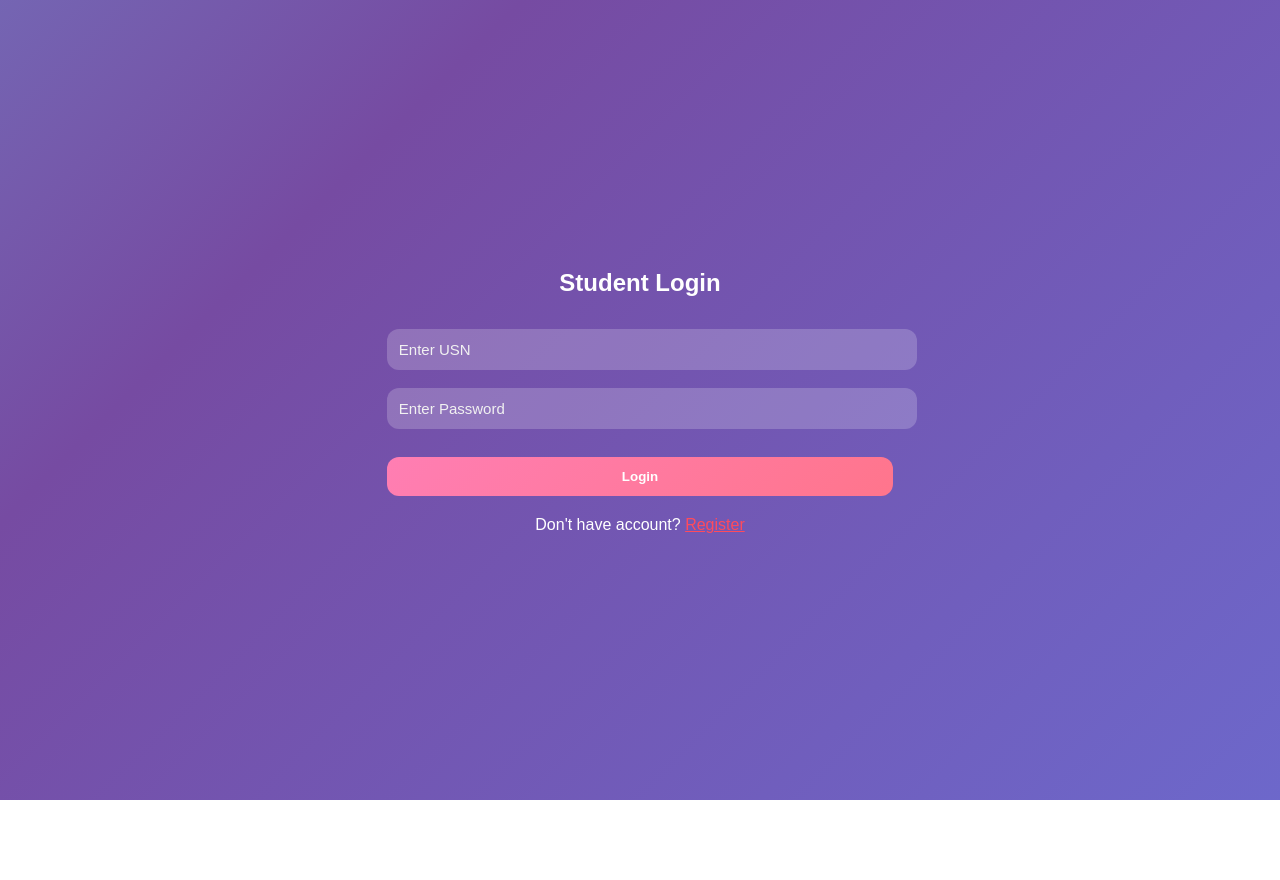
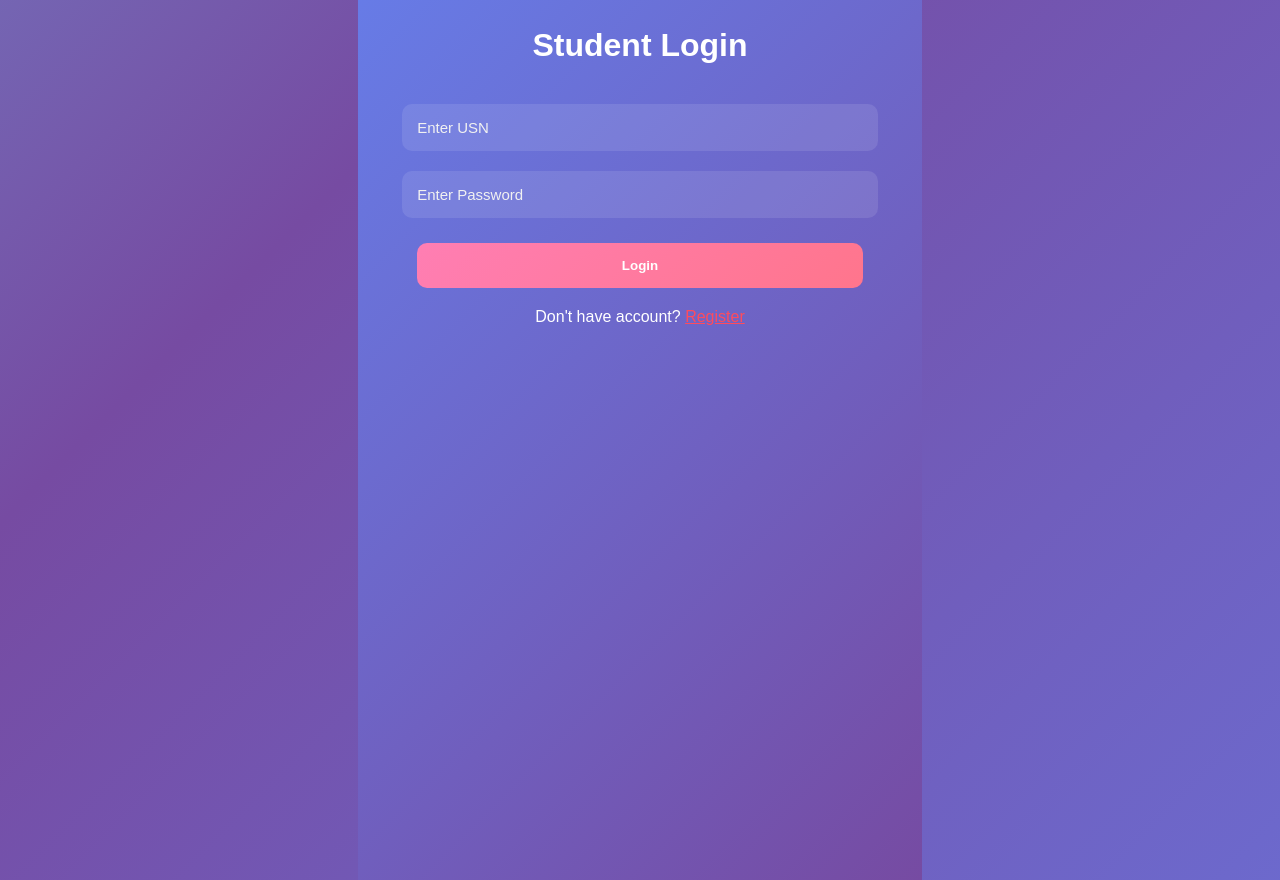
Before and after one commit to Hema-GK/smart-attendance-frontend, a React app: page /student/login in a window 1280 px wide. Before the commit the page ends 800 px from the top, so only its background shows below. Built offline with nearby package versions, Linux system fonts and the light colour scheme; the HTML template or start-up script is replaced by a standard one.

Commit message:
Restored original UI and two-step attendance logic2

```diff
--- a/src/pages/Login.jsx
+++ b/src/pages/Login.jsx
@@ -3,16 +3,21 @@ import { Link } from 'react-router-dom';
 
 const Login = () => {
   return (
-    <div className="login-container" style={{ textAlign: 'center', padding: '50px', color: 'white' }}>
-      <h2>Student Login</h2>
-      <input type="text" placeholder="Enter USN" className="login-input" />
-      <input type="password" placeholder="Enter Password" style={{ marginTop: '10px' }} className="login-input" />
-      <button className="btn-login" style={{ backgroundColor: '#ff4b5c', marginTop: '20px' }}>Login</button>
+    <div className="login-container" style={containerStyle}>
+      <h2 style={{ fontSize: '2rem', marginBottom: '30px' }}>Student Login</h2>
+      <input type="text" placeholder="Enter USN" style={inputStyle} />
+      <input type="password" placeholder="Enter Password" style={inputStyle} />
+      <button style={btnStyle}>Login</button>
 
       <p style={{ marginTop: '20px' }}>
-        Don't have account? <Link to="/register" style={{ color: '#ff4b5c' }}>Register</Link>
+        Don't have account? <Link to="/student/register" style={{ color: '#ff4b5c' }}>Register</Link>
       </p>
     </div>
   );
 };
+
+const containerStyle = { textAlign: 'center', color: 'white', padding: '80px 20px', minHeight: '100vh', background: 'linear-gradient(135deg, #667eea 0%, #764ba2 100%)' };
+const inputStyle = { width: '85%', padding: '15px', margin: '10px 0', borderRadius: '10px', border: 'none', background: 'rgba(255,255,255,0.1)', color: 'white' };
+const btnStyle = { width: '85%', padding: '15px', backgroundColor: '#ff4b5c', color: 'white', border: 'none', borderRadius: '10px', cursor: 'pointer', fontWeight: 'bold' };
+
 export default Login;
```
